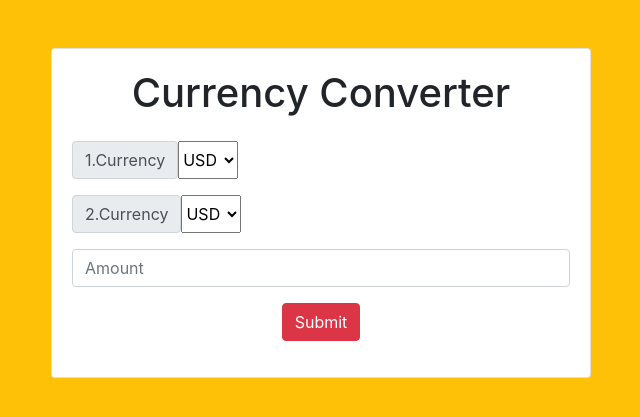
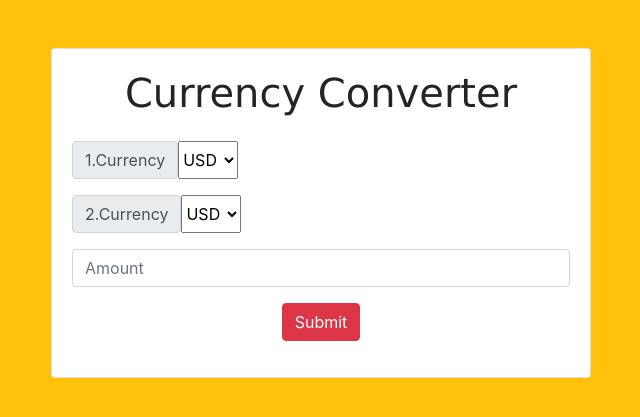
Before and after one commit to serkanknc/flaskCurrencyConverter, a Flask app: page / in a window 1280 px wide. Shown: the top 417 px of the page, without its empty margins (319-959 px from the left). Run offline with Flask 3, Linux system fonts and the light colour scheme; some libraries are stand-ins or nearby versions.

Commit message:
updated text font

```diff
--- a/templates/index.html
+++ b/templates/index.html
@@ -20,7 +20,7 @@
 
                         <div class="card card-body text-center mt-5">
 
-                            <h1 class="heading display-5 pb-3">Currency Converter</h1>
+                            <h1 style="font-family:verdana" class="heading display-5 pb-3">Currency Converter</h1>
 
                         <form id="currency-form" method="post">
                             <div class="form-group">
```
